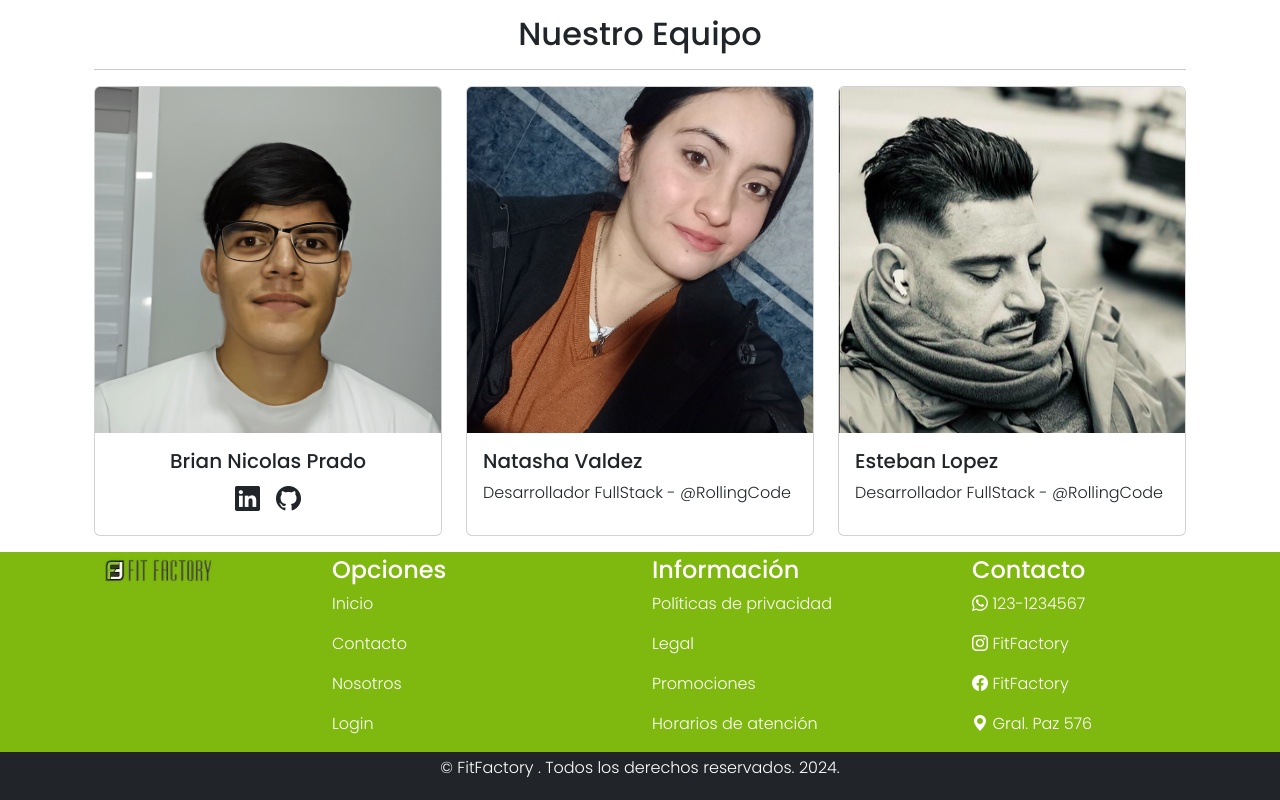
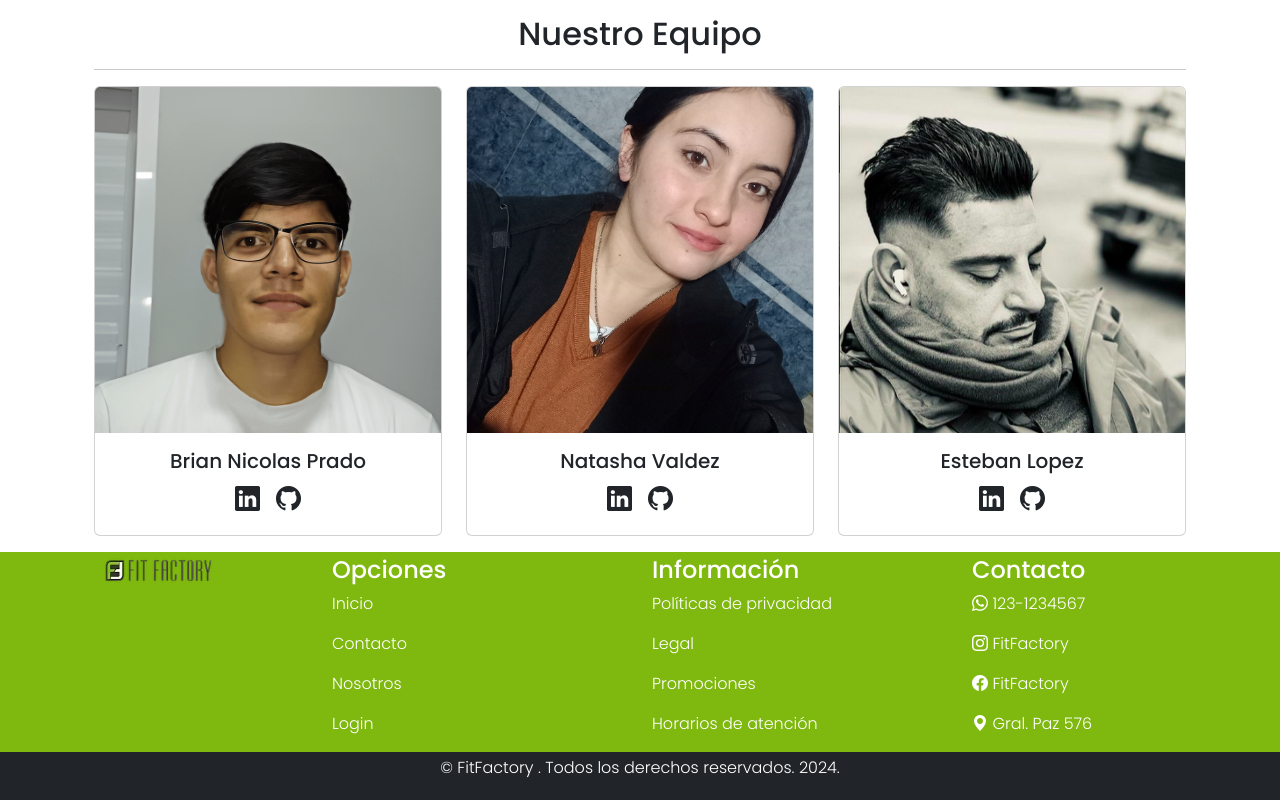
Before and after one commit to PRADON1CO/ProyectoFinalRC-Front, a React (Vite) app: page /nosotros in a window 1280 px wide. Shown: the part 862-1662 px from the top of the page. Built offline with nearby package versions, Linux system fonts and the light colour scheme; no server answers.

Commit message:
agregue estilos y redes a la card correspondiente al perfil de Esteban y Natasha

```diff
--- a/src/components/pages/AcercaDeNosotros.jsx
+++ b/src/components/pages/AcercaDeNosotros.jsx
@@ -1,6 +1,6 @@
 import { useEffect, useState } from "react";
 import { Container, Card, Row, Col, Button, Carousel } from "react-bootstrap";
-import { useParams } from "react-router-dom";
+import { Link, useParams } from "react-router-dom";
 import brian from "../../assets/brian.png";
 import natashav from "../../assets/natashav.jpg";
 import esteban from "../../assets/esteban.png";
@@ -86,8 +86,11 @@ const AcercaDeNosotros = () => {
                   <Card.Img variant="top" src={natashav} alt="Valdez Natasha" />
                 </div>
                 <Card.Body>
-                  <Card.Title>Natasha Valdez</Card.Title>
-                  <Card.Text>Desarrollador FullStack - @RollingCode</Card.Text>
+                  <Card.Title className="text-center">Natasha Valdez</Card.Title>
+                  <div className="d-flex justify-content-center">
+                  <Link to={'*'}><i class="bi bi-linkedin text-dark tamanioIconosNosotros px-2 "></i></Link>
+                  <a href="https://github.com/Valdez-Natasha"><i class="bi bi-github text-dark tamanioIconosNosotros px-2"></i></a>
+                  </div>
                 </Card.Body>
               </Card>
             </Col>
@@ -97,8 +100,11 @@ const AcercaDeNosotros = () => {
                   <Card.Img variant="top" src={esteban} alt="Esteban Lopez" />
                 </div>
                 <Card.Body>
-                  <Card.Title>Esteban Lopez</Card.Title>
-                  <Card.Text>Desarrollador FullStack - @RollingCode</Card.Text>
+                  <Card.Title className="text-center">Esteban Lopez</Card.Title>
+                  <div className="d-flex justify-content-center">
+                  <Link to={'*'}><i class="bi bi-linkedin text-dark tamanioIconosNosotros px-2 "></i></Link>
+                  <a href="https://github.com/elopezgit"><i class="bi bi-github text-dark tamanioIconosNosotros px-2"></i></a>
+                  </div>
                 </Card.Body>
               </Card>
             </Col>
```
